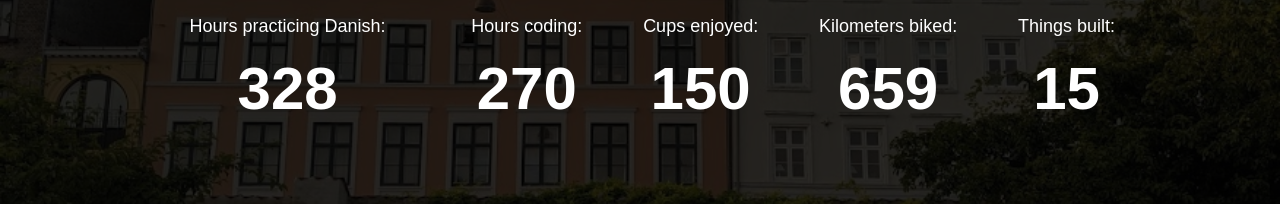
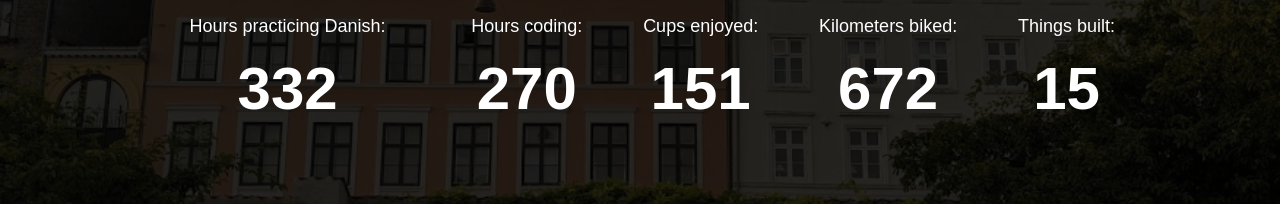
Before and after one commit to zowdk/zow.dk, a plain HTML site: page index.html in a window 1280 px wide. Shown: the part 849-1053 px from the top of the page. Drawn offline with nearby package versions, Linux system fonts and the light colour scheme; a web font is replaced by a local one.

Commit message:
update tallies

```diff
--- a/index.html
+++ b/index.html
@@ -99,7 +99,7 @@
           <i class="far fa-comments my-tallies__item"></i>
           <h3>Dansk (studieprøven)</h3>
           <p>Hours practicing Danish:</p>
-          <h2>328</h2>
+          <h2>332</h2>
         </div>
         <!-- / tally-->
 
@@ -115,7 +115,7 @@
           <i class="fas fa-mug-hot my-tallies__item"></i>
           <h3>Kaffe</h3>
           <p>Cups enjoyed:</p>
-          <h2>150</h2>
+          <h2>151</h2>
         </div>
         <!-- / tally-->
 
@@ -131,7 +131,7 @@
           <i class="fas fa-bicycle my-tallies__item"></i>
           <h3>På cykel</h3>
           <p>Kilometers biked:</p>
-          <h2>659</h2>
+          <h2>672</h2>
         </div>
         <!-- / tally-->
 
```
